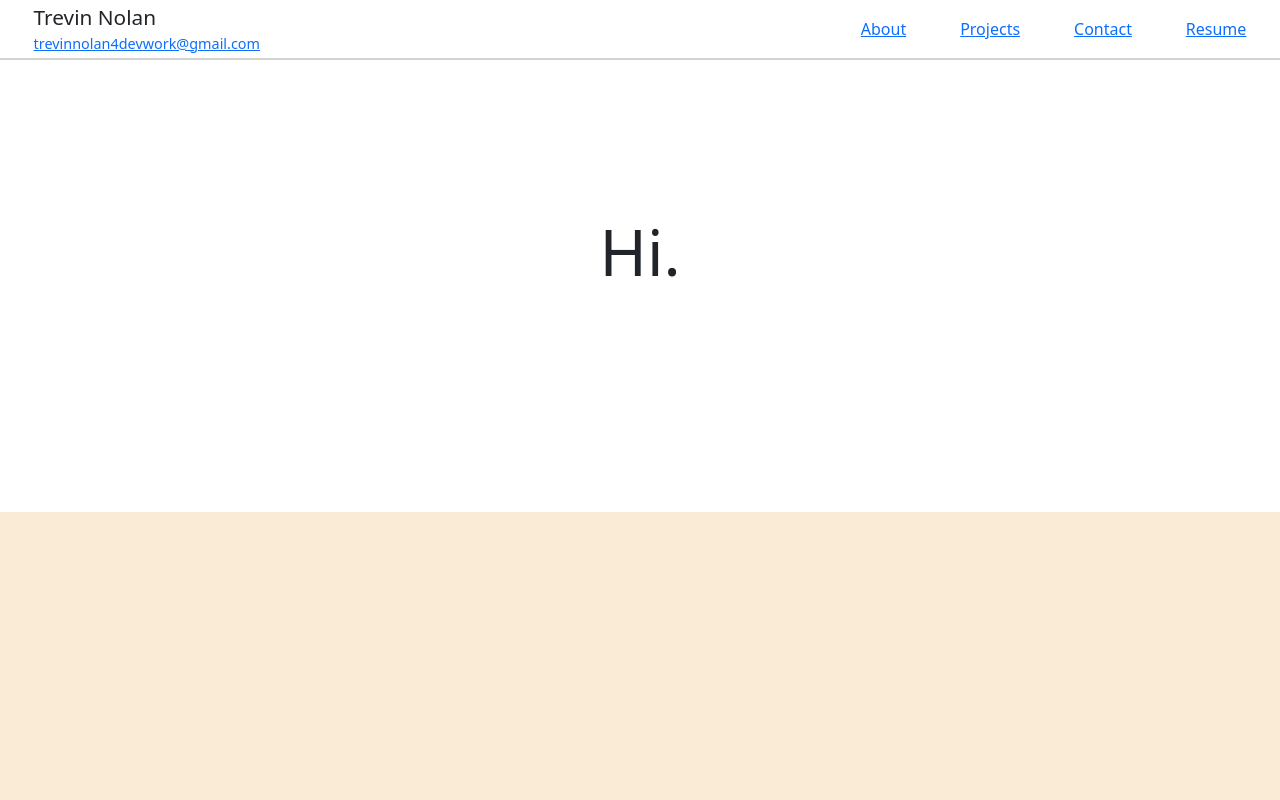
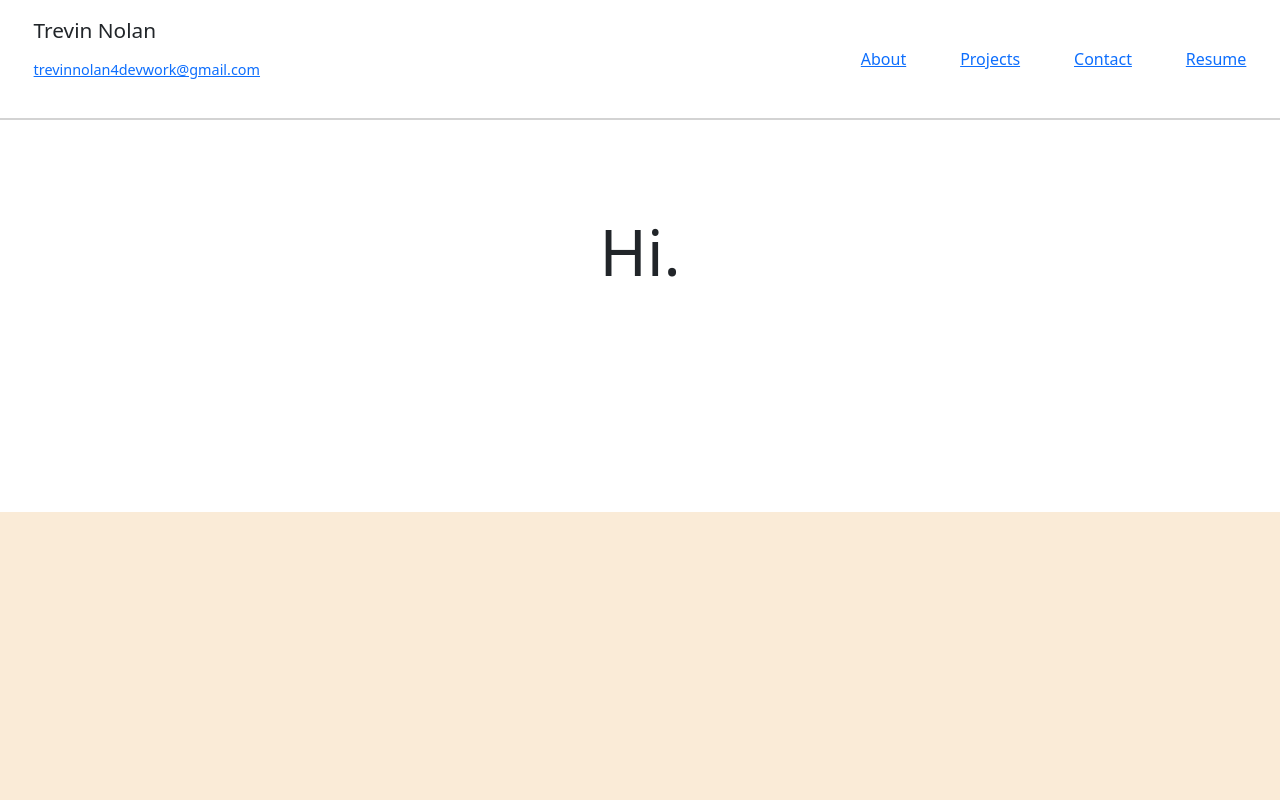
Before and after one commit to 811237/professional_Portfolio, a plain HTML site: page index.html in a window 1280 px wide. Shown: the top 800 px of the page. Drawn offline with nearby package versions, Linux system fonts and the light colour scheme.

Commit message:
ASDFGHNJMK,.

```diff
--- a/scripts.js
+++ b/scripts.js
@@ -14,5 +14,16 @@ $(document).ready(function() {
 
 
     // Action-lead event housing;
+    $(window).scroll(function() {
+        if ($(this).scrollTop() > 100) {
+            $('.nav-name').css({'grid-row': '1 / 3'});
+            $('.nav-email').css({'display': 'none'});
+            $('.top-navbar').css({'height': '60px'});
+        }else {
+            $('.nav-email').css({'display': 'block'});
+            $('.nav-name').css({'grid-row': '1 / 2'});
+            $('.top-navbar').css({'height': '120px'});
+        }
+    });
 
 });
--- a/styles.css
+++ b/styles.css
@@ -19,13 +19,15 @@
 /*Class styling*/
     /*Navbar*/
     .top-navbar {
-        height: 60px;
+        height: 120px;
         display: grid;
         grid-template: 1fr 1fr / repeat(3, 1fr);
         padding: .1rem;
         border-bottom: 2px solid lightgrey;
     }
     .nav-name {
+        display: inline-flex;
+        align-items: center;
         padding-left: 2rem;
         grid-column: 1 / 2;
         grid-row: 1 / 2;
```
